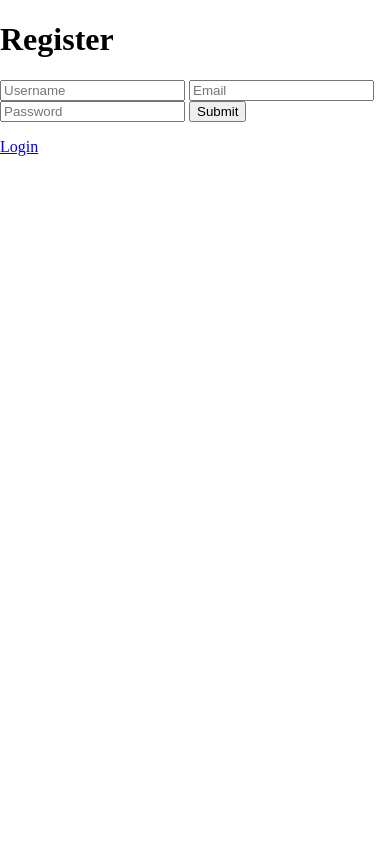
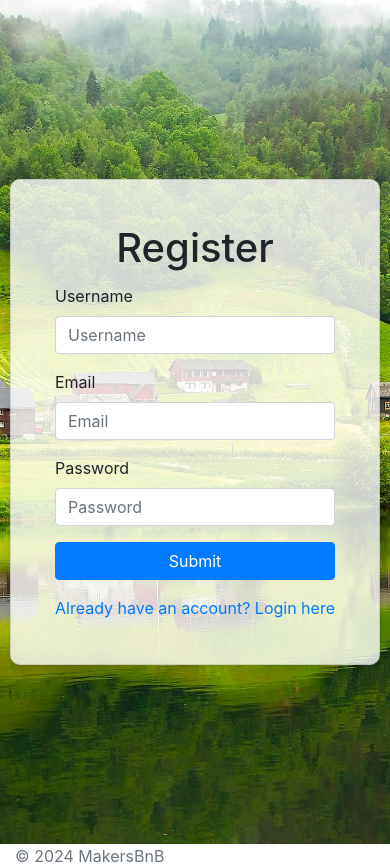
Before and after one commit to RobertMcIsaac/MakersBnB_Air, a Flask app: page /register in a window 390 px wide. Before the commit the page ends 156 px from the top, so only its background shows below. Run offline with Flask 3, Linux system fonts and the light colour scheme; parts of the project's set-up code (start-up, migrations or seed data) failed here and were passed over; some libraries are stand-ins or nearby versions.

Commit message:
login and register done

```diff
--- a/static/style.css
+++ b/static/style.css
@@ -1,3 +1,13 @@
+:root {
+    --green-colour-deep: #386641;
+    --green-colour-medium: #6A994E;
+    --green-colour-light: #A7C957;
+    --beige-colour: #F2E8CF;
+    --burgundy-colour: #BC4749;
+
+}
+
+
 html, body {
     height: 100%;
     margin: 0;
@@ -23,7 +33,23 @@ html, body {
     box-shadow: 0px 4px 8px rgba(0, 0, 0, 0.1);
 }
 
+.transparent-card {
+    background-color: rgba(255, 255, 255, 0.0);
+    border-radius: 10px;
+    box-shadow: 0px 4px 8px rgba(0, 0, 0, 0.1);
+}
 
+#title_text_colour {
+    color: #F2E8CF
+}
+
+#login_button {
+    background-color: #F2E8CF;
+}
+
+#signup_button {
+    background-color: #F2E8CF;
+}
 
 /* .homepage_image {
     background-image: url('/static/home-page./Users/robertmcisaac/Documents/Programming/MakersAcademy/MakersProjects/MakersBnB/makersbnb-Air/static/images');
--- a/templates/base.html
+++ b/templates/base.html
@@ -8,28 +8,9 @@
         <link rel="stylesheet" href="{{ url_for('static', filename='style.css') }}">
     </head>
 
-    <nav class="navbar navbar-expand-lg navbar-light bg-light">
-        <a class="navbar-brand" href="#">MakersBnb</a>
-        <div class="collapse navbar-collapse" id="navbarNav">
-            <ul class="navbar-nav">
-                <li class="nav-item">
-                    <a class="nav-link" href="/">Home</a>
-                </li>
-                <li class="nav-item">
-                    <a class="nav-link" href="/listings">Spaces</a>
-                </li>
-                <li class="nav-item">
-                    <a class="nav-link" href="/bookings">Bookings</a>
-                </li>
-            </ul>
-        </div>
-    </nav>
-    <body class="container-fluid">
-
-        <main class="row">
             {% block content %}
             {% endblock %}
-        </main>
+
 
         <footer class="footer container-fluid row">
             <div class="container">
--- a/templates/login.html
+++ b/templates/login.html
@@ -22,6 +22,9 @@
                         <button type="submit" class="btn btn-primary btn-block">Submit</button>
                     </div>
                 </form>
+                <div class="d-grid gap-2 mt-3">
+                    <a href="/register">Don't have an account? Register here</a>
+                </div>
                 <p class="text-danger mt-3">{{ errors }}</p>
             </div>
         </div>
--- a/templates/register.html
+++ b/templates/register.html
@@ -1,29 +1,44 @@
-<!DOCTYPE html>
-<html>
+{% extends "base.html" %}
 
-<head>
-    <title>MakersBnB-Air</title>
-    <link rel="stylesheet" href="/static/style.css">
-</head>
+{% block title %}Sign-up{% endblock %}
 
-<body>
-    <div>
-        <h1>Register</h1>
-        <form action="/register" method="post">
+<body class="container-fluid homepage_image">
+    <main class="row">
 
-            <input type="text" name="username" placeholder="Username" required/>
-            <input type="text" name="email" placeholder="Email" required/>
-            <input type="password" name="password" placeholder="Password" required />
+    {% block content %}
+    <div class="d-flex justify-content-center align-items-center vh-100 homepage_image">
+        <div class="card p-4 semi-transparent-card">
+            <div class="card-body">
+                <h1 class="card-title text-center">Register</h1>
+                <form action="/register" method="post">
+                    <div class="form-group">
+                        <label for="username">Username</label>
+                        <input type="text" name="username" class="form-control" placeholder="Username" required />
+                    </div>
 
-            <button type="submit">Submit</button>
-        </form>
+                    <div class="form-group">
+                        <label for="email">Email</label>
+                        <input type="email" name="email" class="form-control" placeholder="Email" required />
+                    </div>
+
+                    <div class="form-group">
+                        <label for="password">Password</label>
+                        <input type="password" name="password" class="form-control" placeholder="Password" required />
+                    </div>
+
+                    <div class="d-grid gap-2 mt-3">
+                        <button type="submit" class="btn btn-primary btn-block">Submit</button>
+                    </div>
+                </form>
+                <div class="d-grid gap-2 mt-3">
+                    <a href="/login">Already have an account? Login here</a>
+                </div>
+            </div>
+        </div>
+        <p class="text-danger mt-3 t-error">
+            {{ error }}
+        </p>
     </div>
-    <p class="t-error">
-        {{ error }}
-    </p>
-    <div>
-        <a href="/login" role="button">Login</a>
-    </div>
+{% endblock %}
+</main>
 </body>
-
-</html>
```
Also changed, not shown: templates/index.html (+12 -7 lines), templates/navbar.html (added, +16 -0 lines).
